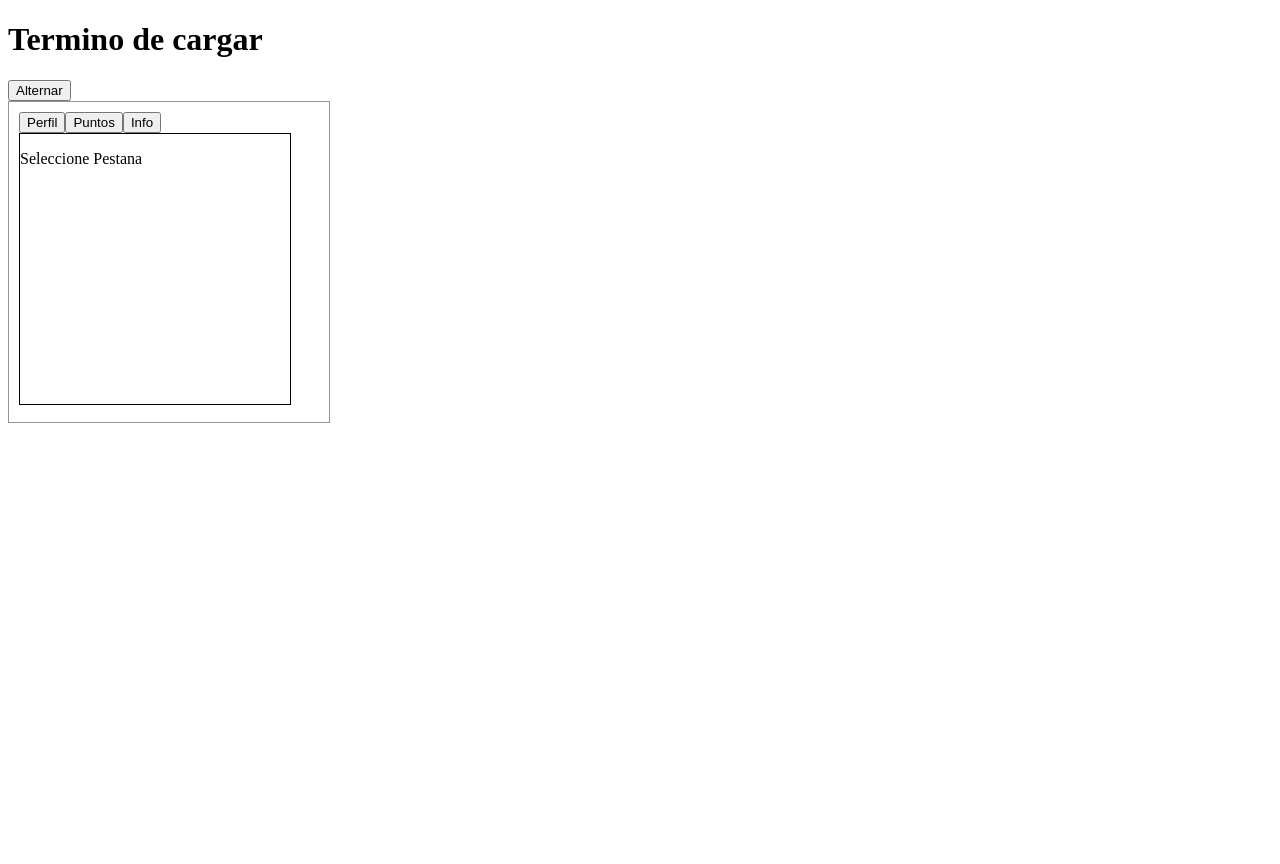
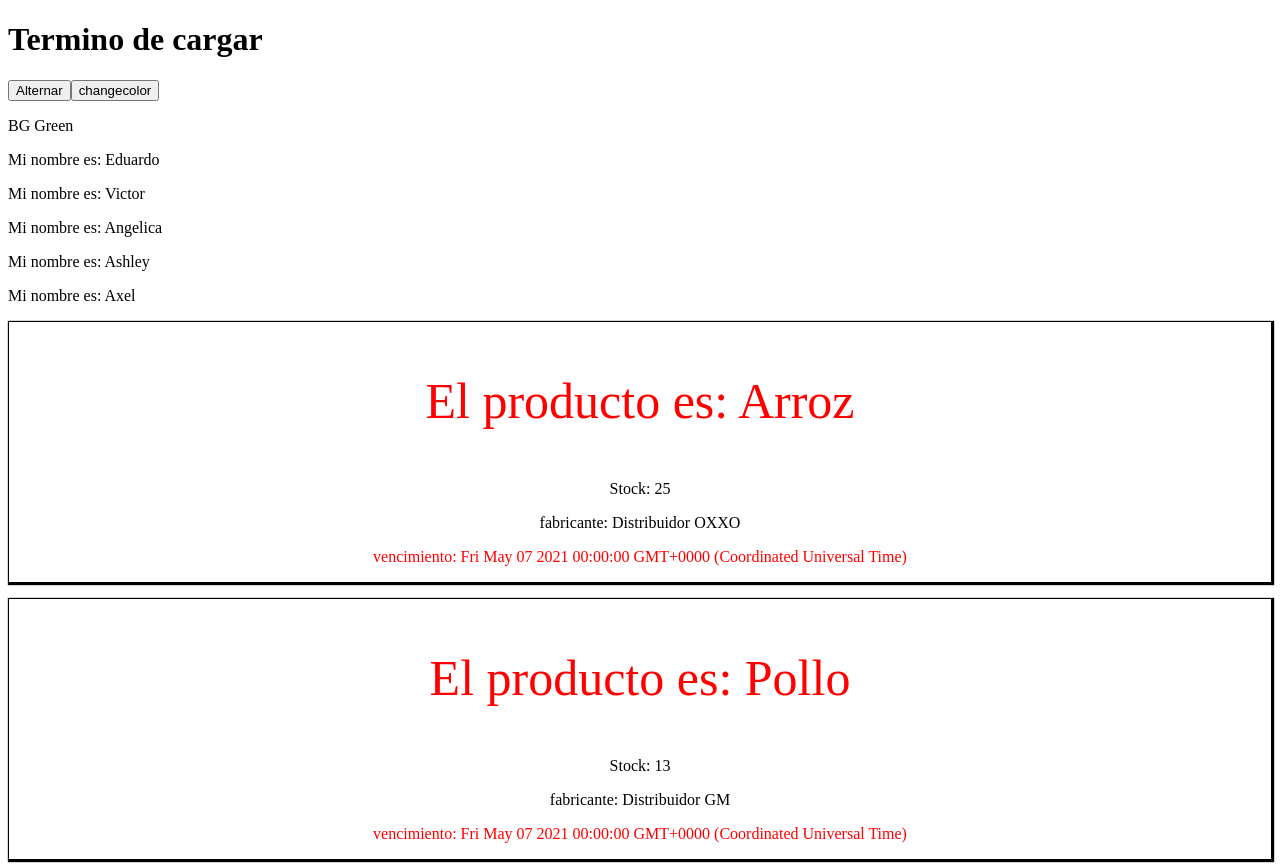
Before and after one commit to SandovalJr/TypeScript_Introduccion_LWEA, an Angular app in the folder PrimerProyecto/holaMundo/: page / in a window 1280 px wide. Shown: the top 864 px of the page. Before the commit the page ends 800 px from the top, so only its background shows below. Built offline with nearby package versions, Linux system fonts and the light colour scheme.

Commit message:
ng class ready

```diff
--- a/PrimerProyecto/holaMundo/src/app/app.module.ts
+++ b/PrimerProyecto/holaMundo/src/app/app.module.ts
@@ -5,7 +5,7 @@ import { AppComponent } from './app.component';
 import { TitulosComponent } from './components/titulos/titulos.component';
 
 import { FormsModule } from '@angular/forms';
-import { DirectivasComponent } from './components/directivas/directivas.component';
+import { DirectivasComponent } from "./components/directivas/DirectivasComponent";
 
 @NgModule({
   declarations: [AppComponent, TitulosComponent, DirectivasComponent],
--- a/PrimerProyecto/holaMundo/src/app/components/directivas/directivas.component.ts
+++ b/PrimerProyecto/holaMundo/src/app/components/directivas/DirectivasComponent.ts
@@ -5,6 +5,8 @@ interface Productos {
   stock: number;
   fabricante: string;
   fechaVence: Date;
+  esImportante: boolean;
+  textogrande:boolean;
 }
 
 @Component({
@@ -22,6 +24,8 @@ export class DirectivasComponent implements OnInit {
     'Axel',
   ];
 
+  mostrarCuadrado: boolean = false;
+
   pestana: string = '';
 
   ArrayDeProductos: Array<Productos> = [
@@ -30,30 +34,45 @@ export class DirectivasComponent implements OnInit {
       stock: 25,
       fabricante: 'Distribuidor OXXO',
       fechaVence: new Date('05/07/2021'),
+      esImportante: true,
+      textogrande:true
+
     },
     {
       nombre: 'Pollo',
       stock: 13,
       fabricante: 'Distribuidor GM',
       fechaVence: new Date('05/07/2021'),
+      esImportante: true,
+      textogrande:true
+
     },
     {
       nombre: 'Res',
       stock: 11,
       fabricante: 'Distribuidor holis',
       fechaVence: new Date('30/08/2021'),
+      esImportante: false,
+      textogrande:false
+
     },
     {
       nombre: 'Azucar Kilos',
       stock: 54,
       fabricante: 'Distribuidor OXXO',
       fechaVence: new Date('25/07/2021'),
+      esImportante: false,
+      textogrande:false
+
     },
     {
       nombre: 'Jitomates',
       stock: 23,
       fabricante: 'Distribuidor OXXO',
       fechaVence: new Date('10/07/2021'),
+      esImportante: true,
+      textogrande:true
+
     },
   ];
 
@@ -68,11 +87,13 @@ export class DirectivasComponent implements OnInit {
   showLoading() {
     //vas a ser el loading pero cambiaras el valor que tiene actualmente
     this.loading = !this.loading;
-
   }
 
-cambiarPestana (pestana:string){
-  this.pestana = pestana;
+  cambiarPestana(pestana: string) {
+    this.pestana = pestana;
+  }
+
+  alterarfondo() {
+    this.mostrarCuadrado = !this.mostrarCuadrado;
+  }
 }
-
-}
--- a/PrimerProyecto/holaMundo/src/app/components/directivas/directivas.component.html
+++ b/PrimerProyecto/holaMundo/src/app/components/directivas/directivas.component.html
@@ -21,7 +21,7 @@
     <p>vencimiento: {{ producto.fechaVence }}</p>F
   </div> -->
 
-<div class="tab" [ngSwitch]="pestana">
+<!-- <div class="tab" [ngSwitch]="pestana">
   <button (click)="cambiarPestana('perfil')">Perfil</button>
   <button (click)="cambiarPestana('puntos')">Puntos</button>
   <button (click)="cambiarPestana('info')">Info</button>
@@ -31,4 +31,28 @@
     <p *ngSwitchCase="'info'"> Esta es la informacion</p>
     <p *ngSwitchDefault>Seleccione Pestana</p>
   </div>
+</div> -->
+
+<button (click)="alterarfondo()">changecolor</button>
+
+<div [ngClass]="{ cuadrado: mostrarCuadrado }">
+  <p>BG Green</p>
 </div>
+
+<div *ngFor="let nombre of nombresArray">
+  <p>Mi nombre es: {{ nombre }}</p>
+</div>
+
+<div *ngFor="let producto of ArrayDeProductos" class="productoscss">
+  <p
+    [ngClass]="{
+      textoImportante: producto.esImportante == true,
+      textoGrande: producto.textogrande == true
+    }"
+  >
+    El producto es: {{ producto.nombre }}
+  </p>
+  <p>Stock: {{ producto.stock }}</p>
+  <p>fabricante: {{ producto.fabricante }}</p>
+  <p [class.textoImportante]="producto.esImportante"> vencimiento: {{ producto.fechaVence }}</p>
+</div>
--- a/PrimerProyecto/holaMundo/src/app/components/directivas/directivas.component.scss
+++ b/PrimerProyecto/holaMundo/src/app/components/directivas/directivas.component.scss
@@ -16,3 +16,17 @@
   height: 90%;
   border: 1px solid black;
 }
+
+.cuadrado {
+  width: 200px;
+  height: 200px;
+  background: rgb(11, 248, 11);
+}
+
+.textoImportante {
+  color: red;
+}
+
+.textoGrande{
+  font-size: 50px;
+}
```
